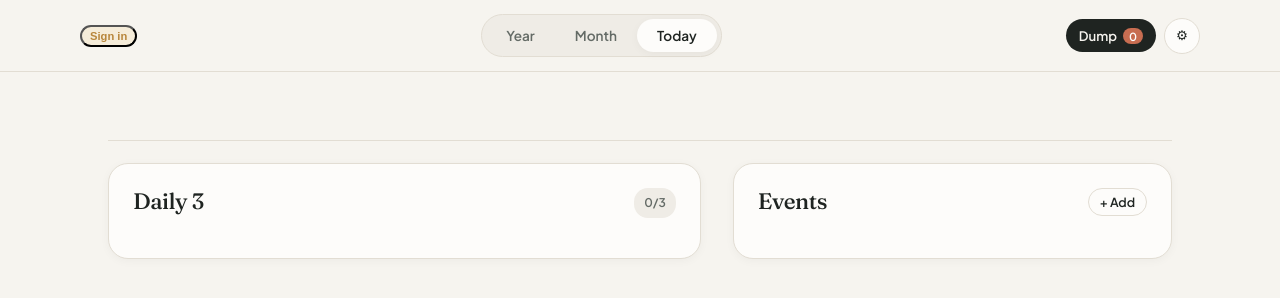
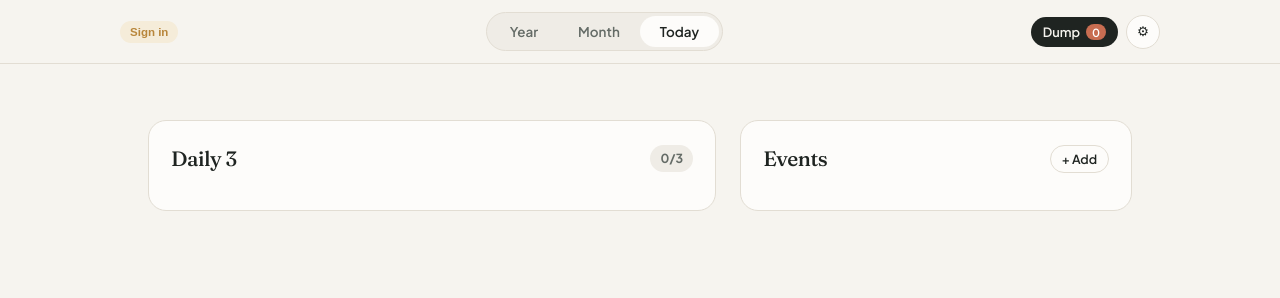
Before and after one commit to emilienlioni/emilienlioni.github.io, a plain HTML site: page index.html in a window 1280 px wide. Drawn offline with Linux system fonts and the light colour scheme; no server answers.

Commit message:
Refactor CSS styles for layout adjustments
Adjusted various CSS properties for better layout and design consistency.

```diff
--- a/themes.css
+++ b/themes.css
@@ -11,14 +11,11 @@
   --ochre: #B8863B;
   --ochre-soft: #F5ECD9;
   --border: #E2DDD3;
-  --radius-lg: 20px;
-  --radius-md: 14px;
+  --radius-lg: 18px;
+  --radius-md: 12px;
   --radius-pill: 999px;
-  --shadow-sm: 0 2px 10px rgba(31, 36, 33, 0.04);
-  --shadow-md: 0 10px 30px rgba(31, 36, 33, 0.08);
 }
 
-/* Midnight Focus (Dark Mode) */
 [data-theme="midnight"] {
   --bg: #141716;
   --surface: #1E2220;
@@ -34,7 +31,6 @@
   --border: #313734;
 }
 
-/* Nordic Mist (Cool Light Mode) */
 [data-theme="nordic"] {
   --bg: #F2F5F7;
   --surface: #FFFFFF;
@@ -52,11 +48,7 @@
 
 * { box-sizing: border-box; margin: 0; padding: 0; -webkit-tap-highlight-color: transparent; }
 
-html, body {
-  width: 100%;
-  max-width: 100vw;
-  overflow-x: hidden;
-}
+html, body { width: 100%; max-width: 100vw; overflow-x: hidden; }
 
 body {
   font-family: 'Plus Jakarta Sans', -apple-system, BlinkMacSystemFont, sans-serif;
@@ -67,256 +59,189 @@ body {
   touch-action: pan-y;
 }
 
-h1, h2, h3, .serif { font-family: 'Fraunces', Georgia, serif; font-weight: 500; letter-spacing: -0.02em; }
+h1, h2, .serif { font-family: 'Fraunces', Georgia, serif; font-weight: 500; letter-spacing: -0.02em; }
 
 .topbar {
   position: sticky; top: 0; z-index: 30;
   background: var(--bg);
   border-bottom: 1px solid var(--border);
-  padding: 12px 14px;
+  padding: 10px 14px;
 }
 
 .topbar-inner {
-  max-width: 1120px; margin: 0 auto;
+  max-width: 1040px; margin: 0 auto;
   display: flex; flex-wrap: wrap; align-items: center; justify-content: space-between; gap: 10px;
 }
 
-.brand { display: flex; align-items: center; gap: 8px; min-width: 0; flex-wrap: wrap; }
-.brand-icon {
-  width: 32px; height: 32px; border-radius: 50%; background: var(--sage); color: #fff;
-  display: grid; place-items: center; flex-shrink: 0; font-size: 15px;
-}
-.brand-title { font-family: 'Fraunces', serif; font-size: 1.15rem; font-weight: 500; white-space: nowrap; }
-
 .sync-pill {
-  font-size: 0.7rem; font-weight: 600; padding: 3px 8px; border-radius: var(--radius-pill);
-  background: var(--sage-soft); color: var(--sage); display: inline-flex; align-items: center; gap: 4px;
-  white-space: nowrap;
+  font-size: 0.72rem; font-weight: 600; padding: 5px 10px; border-radius: var(--radius-pill);
+  background: var(--sage-soft); color: var(--sage); border: none; cursor: pointer; white-space: nowrap;
 }
 .sync-pill.offline { background: var(--ochre-soft); color: var(--ochre); }
 
 .zoom-switcher {
-  display: inline-flex; background: var(--surface-muted); padding: 4px;
+  display: inline-flex; background: var(--surface-muted); padding: 3px;
   border-radius: var(--radius-pill); border: 1px solid var(--border);
   order: 3; width: 100%; justify-content: space-between;
 }
 .zoom-btn {
-  flex: 1; border: none; background: transparent; padding: 8px 12px;
-  border-radius: var(--radius-pill); font-family: inherit; font-size: 0.85rem;
+  flex: 1; border: none; background: transparent; padding: 7px 12px;
+  border-radius: var(--radius-pill); font-family: inherit; font-size: 0.84rem;
   font-weight: 600; color: var(--ink-muted); cursor: pointer;
-  transition: background-color 0.2s ease, color 0.2s ease;
 }
-.zoom-btn.active { background: var(--surface); color: var(--ink); box-shadow: var(--shadow-sm); }
+.zoom-btn.active { background: var(--surface); color: var(--ink); }
 
-.topbar-actions { display: flex; align-items: center; gap: 8px; flex-shrink: 0; }
+.topbar-actions { display: flex; align-items: center; gap: 8px; }
 .btn-dump {
   display: inline-flex; align-items: center; gap: 6px; background: var(--ink); color: var(--bg);
-  border: none; padding: 8px 13px; border-radius: var(--radius-pill); font-family: inherit;
-  font-size: 0.82rem; font-weight: 600; cursor: pointer; white-space: nowrap;
+  border: none; padding: 7px 12px; border-radius: var(--radius-pill); font-family: inherit;
+  font-size: 0.8rem; font-weight: 600; cursor: pointer;
 }
-.btn-dump .badge {
-  background: var(--terracotta); color: #fff; font-size: 0.7rem; padding: 1px 6px; border-radius: var(--radius-pill);
-}
+.btn-dump .badge { background: var(--terracotta); color: #fff; font-size: 0.7rem; padding: 1px 6px; border-radius: var(--radius-pill); }
 .btn-icon {
-  width: 36px; height: 36px; border-radius: 50%; border: 1px solid var(--border);
+  width: 34px; height: 34px; border-radius: 50%; border: 1px solid var(--border);
   background: var(--surface); color: var(--ink); display: grid; place-items: center; cursor: pointer; flex-shrink: 0;
 }
 
 @media (min-width: 768px) {
-  .topbar { padding: 14px 28px; }
+  .topbar { padding: 12px 28px; }
   .zoom-switcher { order: 0; width: auto; }
-  .zoom-btn { flex: initial; padding: 8px 20px; }
-  .brand-title { font-size: 1.3rem; }
+  .zoom-btn { flex: initial; padding: 7px 20px; }
 }
 
-.container {
-  width: 100%;
-  max-width: 1120px;
-  margin: 0 auto;
-  padding: 18px 14px 80px;
-}
-@media (min-width: 768px) { .container { padding: 32px 28px 96px; } }
+.container { width: 100%; max-width: 1040px; margin: 0 auto; padding: 20px 14px 72px; }
+@media (min-width: 768px) { .container { padding: 28px 28px 88px; } }
 
 .view-section { display: none; width: 100%; }
-.view-section.active { display: block; animation: viewFade 0.22s ease; }
+.view-section.active { display: block; }
 
-@keyframes viewFade {
-  from { opacity: 0.4; transform: translateY(4px); }
-  to { opacity: 1; transform: translateY(0); }
-}
-
-.micro-header { margin-bottom: 20px; }
-.eyebrow {
-  font-size: 0.72rem; font-weight: 700; letter-spacing: 0.07em; text-transform: uppercase;
-  color: var(--ink-muted); display: flex; flex-wrap: wrap; align-items: center; gap: 6px; margin-bottom: 8px;
-}
-.micro-title { font-size: clamp(1.75rem, 6vw, 2.75rem); line-height: 1.15; margin-bottom: 14px; word-break: break-word; }
-.season-pills { display: flex; flex-wrap: wrap; gap: 8px; margin-bottom: 16px; align-items: center; }
-.season-pill { font-size: 0.78rem; font-weight: 600; padding: 5px 11px; border-radius: var(--radius-pill); background: var(--sage-soft); color: var(--sage); max-width: 100%; }
+.micro-header { margin-bottom: 18px; }
+.date-row { display: flex; align-items: center; justify-content: space-between; gap: 12px; flex-wrap: wrap; }
+.micro-title { font-size: clamp(1.55rem, 5vw, 2.15rem); line-height: 1.2; }
+.season-pills { display: flex; flex-wrap: wrap; gap: 6px; margin-top: 10px; }
+.season-pill { font-size: 0.75rem; font-weight: 600; padding: 4px 10px; border-radius: var(--radius-pill); background: var(--sage-soft); color: var(--sage); }
 .season-pill.terra { background: var(--terracotta-soft); color: var(--terracotta); }
-.hero-actions { display: flex; flex-wrap: wrap; gap: 10px; align-items: center; }
 
 .btn-primary {
-  display: inline-flex; align-items: center; gap: 8px; background: var(--sage); color: #fff;
-  border: none; padding: 11px 18px; border-radius: var(--radius-pill); font-family: inherit;
-  font-size: 0.9rem; font-weight: 600; cursor: pointer;
+  display: inline-flex; align-items: center; gap: 6px; background: var(--sage); color: #fff;
+  border: none; padding: 10px 18px; border-radius: var(--radius-pill); font-family: inherit;
+  font-size: 0.88rem; font-weight: 600; cursor: pointer;
 }
 .btn-secondary {
   display: inline-flex; align-items: center; gap: 6px; background: var(--surface); color: var(--ink);
-  border: 1px solid var(--border); padding: 9px 14px; border-radius: var(--radius-pill);
-  font-family: inherit; font-size: 0.84rem; font-weight: 600; cursor: pointer; white-space: nowrap;
+  border: 1px solid var(--border); padding: 8px 14px; border-radius: var(--radius-pill);
+  font-family: inherit; font-size: 0.82rem; font-weight: 600; cursor: pointer; white-space: nowrap;
 }
 
-/* Fix CSS Grid 1fr overflow with minmax(0, 1fr) */
 .micro-grid {
   display: grid;
   grid-template-columns: minmax(0, 1fr);
-  gap: 20px;
-  margin-top: 22px;
-  padding-top: 22px;
-  border-top: 1px solid var(--border);
+  gap: 16px;
   width: 100%;
 }
-@media (min-width: 860px) { .micro-grid { grid-template-columns: minmax(0, 1.35fr) minmax(0, 1fr); gap: 32px; } }
+@media (min-width: 820px) { .micro-grid { grid-template-columns: minmax(0, 1.45fr) minmax(0, 1fr); gap: 24px; } }
 
 .card {
-  width: 100%;
-  min-width: 0;
-  background: var(--surface);
-  border: 1px solid var(--border);
-  border-radius: var(--radius-lg);
-  padding: 16px;
-  box-shadow: var(--shadow-sm);
+  width: 100%; min-width: 0;
+  background: var(--surface); border: 1px solid var(--border); border-radius: var(--radius-lg); padding: 16px;
 }
-@media (min-width: 768px) { .card { padding: 24px; } }
+@media (min-width: 768px) { .card { padding: 22px; } }
 
-.section-head { display: flex; align-items: flex-start; justify-content: space-between; gap: 10px; margin-bottom: 16px; }
-.section-head > div:first-child { min-width: 0; flex: 1; }
-.section-head h2 { font-size: 1.4rem; line-height: 1.2; }
-.section-sub { font-size: 0.84rem; color: var(--ink-muted); margin-top: 3px; }
-.slot-counter { background: var(--surface-muted); padding: 6px 10px; border-radius: var(--radius-md); font-size: 0.75rem; font-weight: 600; color: var(--ink-muted); text-align: center; flex-shrink: 0; }
+.section-head { display: flex; align-items: center; justify-content: space-between; gap: 10px; margin-bottom: 14px; }
+.section-head h2 { font-size: 1.3rem; }
+.section-sub { font-size: 0.82rem; color: var(--ink-muted); }
+.slot-counter { font-size: 0.78rem; font-weight: 700; color: var(--ink-muted); background: var(--surface-muted); padding: 4px 10px; border-radius: var(--radius-pill); }
 
-/* Responsive Task Card — Prevents horizontal overflow on narrow phones */
 .task-list { display: flex; flex-direction: column; gap: 10px; width: 100%; }
 .task-card {
-  width: 100%;
-  min-width: 0;
-  background: var(--bg);
-  border: 1px solid var(--border);
-  border-radius: var(--radius-md);
-  padding: 12px;
-  display: flex;
-  flex-wrap: wrap;
-  align-items: flex-start;
-  gap: 10px;
+  width: 100%; min-width: 0;
+  background: var(--bg); border: 1px solid var(--border); border-radius: var(--radius-md);
+  padding: 11px 12px; display: flex; flex-wrap: wrap; align-items: center; gap: 10px;
 }
-.task-card.done { opacity: 0.6; }
+.task-card.done { opacity: 0.55; }
 .task-card.done .task-title { text-decoration: line-through; }
 .task-check {
-  width: 26px; height: 26px; border-radius: 50%; border: 2px solid var(--sage); background: var(--surface);
-  color: var(--sage); font-size: 0.78rem; font-weight: 700; display: grid; place-items: center;
-  cursor: pointer; flex-shrink: 0; margin-top: 1px;
+  width: 24px; height: 24px; border-radius: 50%; border: 2px solid var(--sage); background: var(--surface);
+  color: var(--sage); font-size: 0.75rem; font-weight: 700; display: grid; place-items: center;
+  cursor: pointer; flex-shrink: 0;
 }
 .task-card.done .task-check { background: var(--sage); color: #fff; }
-.task-body { flex: 1 1 160px; min-width: 0; }
-.task-title { font-weight: 600; font-size: 0.95rem; margin-bottom: 4px; word-break: break-word; overflow-wrap: anywhere; }
-.task-meta { font-size: 0.78rem; color: var(--ink-muted); }
-.task-actions {
-  display: flex;
-  align-items: center;
-  gap: 6px;
-  margin-left: auto;
-  flex-shrink: 0;
-}
+.task-body { flex: 1 1 150px; min-width: 0; }
+.task-title { font-weight: 600; font-size: 0.94rem; word-break: break-word; overflow-wrap: anywhere; }
+.task-actions { display: flex; align-items: center; gap: 4px; margin-left: auto; flex-shrink: 0; }
 
-.btn-focus-sm { background: var(--sage-soft); color: var(--sage); border: none; padding: 6px 11px; border-radius: var(--radius-pill); font-size: 0.78rem; font-weight: 600; cursor: pointer; white-space: nowrap; }
-.btn-ghost-sm { background: transparent; border: none; color: var(--ink-muted); font-size: 0.9rem; padding: 4px 6px; cursor: pointer; }
+.btn-focus-sm { background: var(--sage-soft); color: var(--sage); border: none; padding: 5px 10px; border-radius: var(--radius-pill); font-size: 0.76rem; font-weight: 600; cursor: pointer; }
+.btn-ghost-sm { background: transparent; border: none; color: var(--ink-muted); font-size: 0.88rem; padding: 4px 6px; cursor: pointer; }
 
 .empty-slot {
-  width: 100%;
-  min-width: 0;
-  border: 1.5px dashed var(--border);
-  border-radius: var(--radius-md);
-  padding: 10px 12px;
-  display: flex;
-  align-items: center;
-  gap: 8px;
+  width: 100%; min-width: 0; border: 1.5px dashed var(--border); border-radius: var(--radius-md);
+  padding: 9px 12px; display: flex; align-items: center; gap: 8px;
 }
 .empty-slot input { flex: 1; border: none; background: transparent; font-family: inherit; font-size: 0.9rem; color: var(--ink); outline: none; min-width: 0; }
 
-.rhythm-block { padding: 12px 14px; border-radius: var(--radius-md); background: var(--bg); border-left: 4px solid var(--sage); margin-bottom: 10px; min-width: 0; }
-.rhythm-block.afternoon { border-left-color: var(--ochre); }
-.rhythm-block.evening { border-left-color: var(--terracotta); }
-.rhythm-time { font-size: 0.72rem; font-weight: 700; text-transform: uppercase; letter-spacing: 0.05em; color: var(--ink-muted); }
-.rhythm-name { font-weight: 600; font-size: 0.94rem; margin: 2px 0; }
-
 .month-header { display: flex; flex-wrap: wrap; align-items: center; justify-content: space-between; gap: 12px; margin-bottom: 16px; }
 .month-nav { display: flex; align-items: center; gap: 10px; }
-.month-title { font-size: clamp(1.45rem, 5vw, 2.1rem); }
-.month-hint { font-size: 0.84rem; color: var(--ink-muted); margin-bottom: 14px; }
+.month-title { font-size: clamp(1.4rem, 5vw, 1.95rem); }
 .weekdays-row { display: none; }
 
-.month-grid { display: grid; grid-template-columns: minmax(0, 1fr); gap: 10px; width: 100%; }
+.month-grid { display: grid; grid-template-columns: minmax(0, 1fr); gap: 8px; width: 100%; }
 .day-cell {
-  width: 100%;
-  min-width: 0;
-  background: var(--surface); border: 1px solid var(--border); border-radius: var(--radius-md);
-  padding: 12px 14px; cursor: pointer; display: flex; flex-direction: column; gap: 8px; text-align: left;
+  width: 100%; min-width: 0; background: var(--surface); border: 1px solid var(--border);
+  border-radius: var(--radius-md); padding: 11px 13px; cursor: pointer; display: flex; flex-direction: column; gap: 6px;
 }
 .day-cell.is-today { border: 2px solid var(--sage); }
 .day-cell.other-month { display: none; }
 .day-cell-top { display: flex; align-items: center; justify-content: space-between; gap: 8px; }
 .day-num-group { display: flex; align-items: center; gap: 8px; }
-.day-num { font-weight: 700; font-size: 0.95rem; }
-.day-weekday-mobile { font-size: 0.78rem; font-weight: 600; color: var(--ink-muted); text-transform: uppercase; }
-.today-badge { font-size: 0.7rem; font-weight: 700; background: var(--sage); color: #fff; padding: 2px 8px; border-radius: var(--radius-pill); }
-.day-open-cue { font-size: 0.76rem; color: var(--ink-muted); font-weight: 500; }
-.day-items { display: flex; flex-direction: column; gap: 5px; min-width: 0; }
-.day-pill { font-size: 0.8rem; padding: 5px 9px; border-radius: 8px; background: var(--sage-soft); color: var(--ink); font-weight: 500; line-height: 1.3; word-break: break-word; }
+.day-num { font-weight: 700; font-size: 0.92rem; }
+.day-weekday-mobile { font-size: 0.76rem; font-weight: 600; color: var(--ink-muted); text-transform: uppercase; }
+.today-badge { font-size: 0.68rem; font-weight: 700; background: var(--sage); color: #fff; padding: 2px 7px; border-radius: var(--radius-pill); }
+.day-items { display: flex; flex-direction: column; gap: 4px; min-width: 0; }
+.day-pill { font-size: 0.78rem; padding: 4px 8px; border-radius: 7px; background: var(--sage-soft); color: var(--ink); font-weight: 500; word-break: break-word; }
 .day-pill.milestone { background: var(--terracotta-soft); color: var(--terracotta); }
 .day-pill.daily3 { background: var(--ochre-soft); color: var(--ochre); }
 
 @media (min-width: 820px) {
   .weekdays-row {
     display: grid; grid-template-columns: repeat(7, minmax(0, 1fr)); gap: 8px; margin-bottom: 8px;
-    text-align: center; font-size: 0.78rem; font-weight: 700; text-transform: uppercase; letter-spacing: 0.06em; color: var(--ink-muted);
+    text-align: center; font-size: 0.75rem; font-weight: 700; text-transform: uppercase; color: var(--ink-muted);
   }
   .month-grid { grid-template-columns: repeat(7, minmax(0, 1fr)); gap: 8px; }
-  .day-cell { min-height: 122px; padding: 10px; }
-  .day-cell.other-month { display: flex; opacity: 0.42; background: var(--bg); }
-  .day-weekday-mobile, .day-open-cue { display: none; }
-  .day-pill { font-size: 0.75rem; padding: 4px 7px; }
+  .day-cell { min-height: 115px; padding: 10px; }
+  .day-cell.other-month { display: flex; opacity: 0.4; background: var(--bg); }
+  .day-weekday-mobile { display: none; }
+  .day-pill { font-size: 0.74rem; padding: 3px 6px; }
 }
 
-.seasons-card { margin-bottom: 20px; }
-.season-bar-row { margin-bottom: 14px; }
-.season-bar-label { display: flex; justify-content: space-between; font-size: 0.86rem; font-weight: 600; margin-bottom: 6px; gap: 8px; }
-.season-track { display: grid; grid-template-columns: repeat(12, 1fr); gap: 3px; background: var(--bg); padding: 4px; border-radius: var(--radius-pill); border: 1px solid var(--border); }
-.season-seg { height: 12px; border-radius: 4px; background: transparent; }
+.seasons-card { margin-bottom: 18px; }
+.season-bar-row { margin-bottom: 12px; }
+.season-bar-row:last-child { margin-bottom: 0; }
+.season-bar-label { display: flex; justify-content: space-between; font-size: 0.84rem; font-weight: 600; margin-bottom: 5px; }
+.season-track { display: grid; grid-template-columns: repeat(12, 1fr); gap: 3px; background: var(--bg); padding: 3px; border-radius: var(--radius-pill); border: 1px solid var(--border); }
+.season-seg { height: 10px; border-radius: 3px; }
 .season-seg.active.sage { background: var(--sage); }
 .season-seg.active.terra { background: var(--terracotta); }
-.season-seg.active.ochre { background: var(--ochre); }
 
-.year-grid { display: grid; grid-template-columns: repeat(auto-fill, minmax(220px, 1fr)); gap: 14px; width: 100%; }
-.mini-month { background: var(--surface); border: 1px solid var(--border); border-radius: var(--radius-md); padding: 14px; cursor: pointer; min-width: 0; }
-.mini-month-head { display: flex; justify-content: space-between; align-items: center; margin-bottom: 10px; font-weight: 700; }
-.mini-dots { display: grid; grid-template-columns: repeat(7, 1fr); gap: 4px; text-align: center; font-size: 0.72rem; color: var(--ink-muted); }
+.year-grid { display: grid; grid-template-columns: repeat(auto-fill, minmax(215px, 1fr)); gap: 12px; width: 100%; }
+.mini-month { background: var(--surface); border: 1px solid var(--border); border-radius: var(--radius-md); padding: 13px; cursor: pointer; min-width: 0; }
+.mini-month-head { display: flex; justify-content: space-between; align-items: center; margin-bottom: 8px; font-weight: 700; font-size: 0.92rem; }
+.mini-dots { display: grid; grid-template-columns: repeat(7, 1fr); gap: 3px; text-align: center; font-size: 0.7rem; color: var(--ink-muted); }
 .mini-day { padding: 3px 0; border-radius: 4px; }
 .mini-day.has-event { background: var(--sage-soft); color: var(--sage); font-weight: 700; }
 .mini-day.is-today { background: var(--sage); color: #fff; font-weight: 700; }
 
 .overlay { position: fixed; inset: 0; background: rgba(0, 0, 0, 0.45); z-index: 50; display: none; justify-content: flex-end; }
 .overlay.open { display: flex; }
-.drawer { width: 100%; max-width: 440px; background: var(--surface); height: 100%; padding: 22px 18px; display: flex; flex-direction: column; overflow-y: auto; }
+.drawer { width: 100%; max-width: 400px; background: var(--surface); height: 100%; padding: 20px 16px; display: flex; flex-direction: column; overflow-y: auto; }
 .modal-center { position: fixed; inset: 0; background: rgba(0, 0, 0, 0.55); z-index: 60; display: none; place-items: center; padding: 16px; }
 .modal-center.open { display: grid; }
-.modal-box { background: var(--surface); border-radius: var(--radius-lg); max-width: 480px; width: 100%; padding: 22px; max-height: 90vh; overflow-y: auto; }
-.input-field { width: 100%; padding: 11px 14px; border-radius: var(--radius-md); border: 1px solid var(--border); background: var(--bg); font-family: inherit; font-size: 0.95rem; color: var(--ink); margin-bottom: 10px; }
-.dump-item { background: var(--bg); border: 1px solid var(--border); border-radius: var(--radius-md); padding: 12px; margin-bottom: 10px; word-break: break-word; }
+.modal-box { background: var(--surface); border-radius: var(--radius-lg); max-width: 420px; width: 100%; padding: 20px; }
+.input-field { width: 100%; padding: 10px 12px; border-radius: var(--radius-md); border: 1px solid var(--border); background: var(--bg); font-family: inherit; font-size: 0.92rem; color: var(--ink); margin-bottom: 10px; }
+.dump-item { background: var(--bg); border: 1px solid var(--border); border-radius: var(--radius-md); padding: 11px; margin-bottom: 8px; word-break: break-word; }
 .dump-actions { display: flex; flex-wrap: wrap; gap: 6px; margin-top: 8px; }
 
 .focus-sanctuary { position: fixed; inset: 0; background: #141716; color: #F6F4EF; z-index: 70; display: none; flex-direction: column; align-items: center; justify-content: center; padding: 24px; text-align: center; }
 .focus-sanctuary.open { display: flex; }
-.breath-circle { width: 150px; height: 150px; border-radius: 50%; background: rgba(227, 235, 230, 0.14); border: 2px solid #E3EBE6; display: grid; place-items: center; margin: 24px auto; animation: breathe 8s ease-in-out infinite; }
+.breath-circle { width: 150px; height: 150px; border-radius: 50%; background: rgba(227, 235, 230, 0.14); border: 2px solid #E3EBE6; display: grid; place-items: center; margin: 28px auto; animation: breathe 8s ease-in-out infinite; }
 @keyframes breathe { 0%, 100% { transform: scale(0.92); opacity: 0.75; } 50% { transform: scale(1.08); opacity: 1; } }
-.timer-display { font-family: 'Fraunces', serif; font-size: 2.4rem; }
+.timer-display { font-family: 'Fraunces', serif; font-size: 2.3rem; }
```
